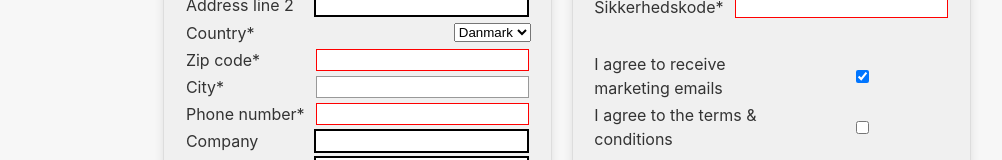
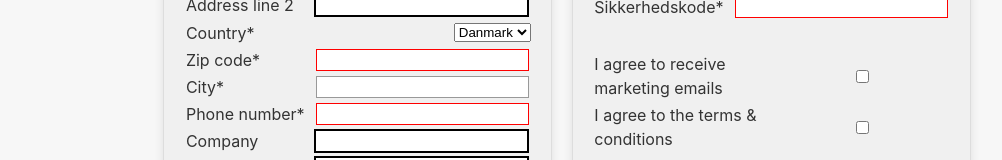
Before and after one commit to SiGoldbach/FrontendWebShop9, a React (Vite) app: page /checkout in a window 1280 px wide. Shown: the part 290-450 px from the top of the page, without its empty margins (73-1075 px from the left). Built offline with nearby package versions, Linux system fonts and the light colour scheme; no server answers.

Commit message:
Removed console logs again. Marketing checkbox no longer checked by default

```diff
--- a/src/Pages/checkoutPage.tsx
+++ b/src/Pages/checkoutPage.tsx
@@ -35,11 +35,9 @@ export function CheckoutPage() {
       if (loading) {
         //button.textContent = "Submitting";
         loader.style.display = 'inline-block';
-        console.log("loading")
       } else {
         //button.textContent = "Pay";
         loader.style.display = 'none';
-        console.log("not loading")
       }
     }
   }, [loading]);
@@ -242,7 +240,7 @@ export function CheckoutPage() {
             <div className='checkBoxContainer'>
               <li>
                 <label htmlFor="acceptMarketingEmail">I agree to receive marketing emails</label>
-                <input type="checkbox" id="acceptMarketingEmail" name="acceptMarketingEmail" checked/>
+                <input type="checkbox" id="acceptMarketingEmail" name="acceptMarketingEmail" />
               </li>
               <li>
                 <label htmlFor="acceptTermsAndCondition">I agree to the terms & conditions</label>
@@ -254,11 +252,10 @@ export function CheckoutPage() {
             e.preventDefault(); // Prevent default form submission behavior
             const form = document.getElementById("forms") as HTMLFormElement;
             if (form.checkValidity()) {
-              console.log("Is form valid? " + form.checkValidity())
               onSubmitClick()
             } else {
               form.reportValidity()
-              console.log("Is form valid? " + form.checkValidity())
+              console.log("Form is not valid. Try again")
             }
           }}
           > Pay
```
